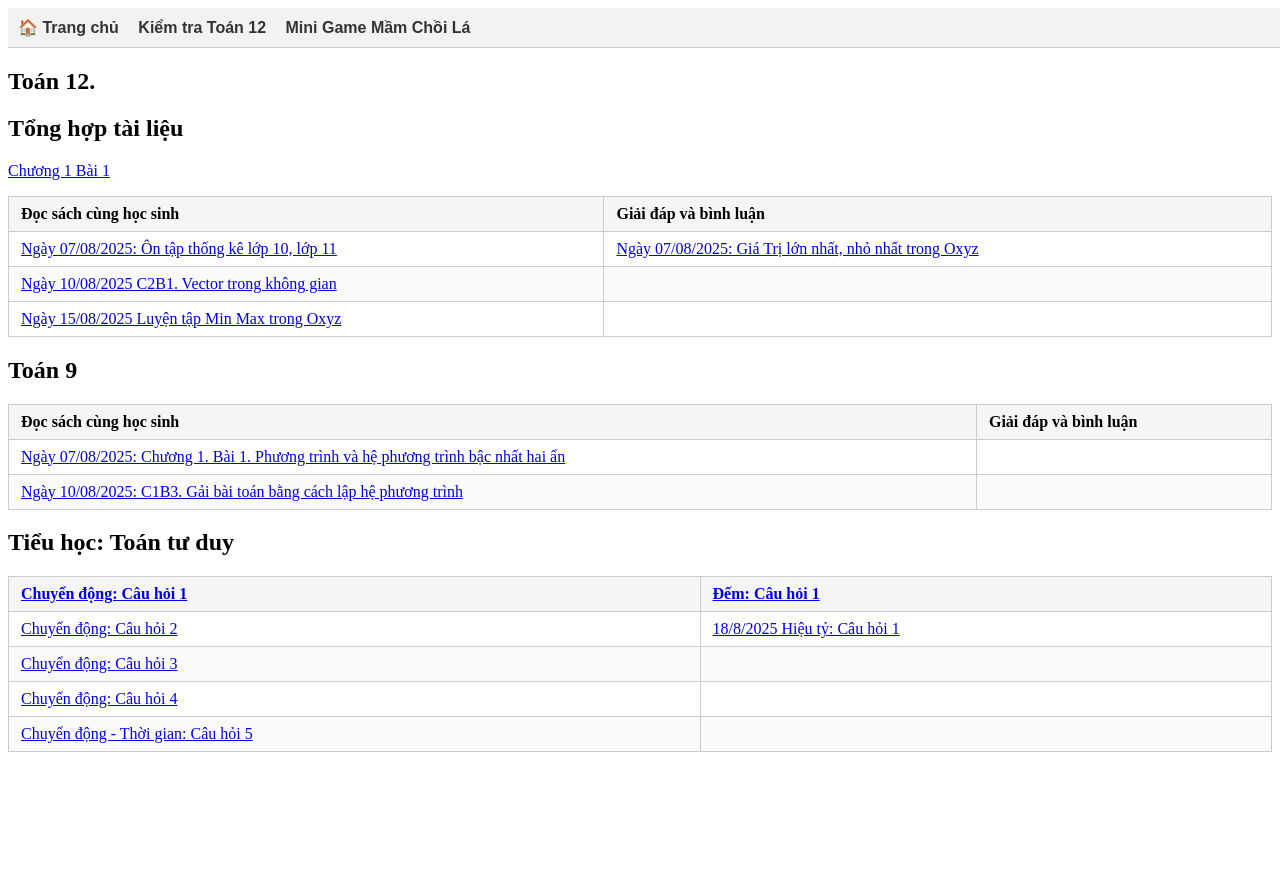
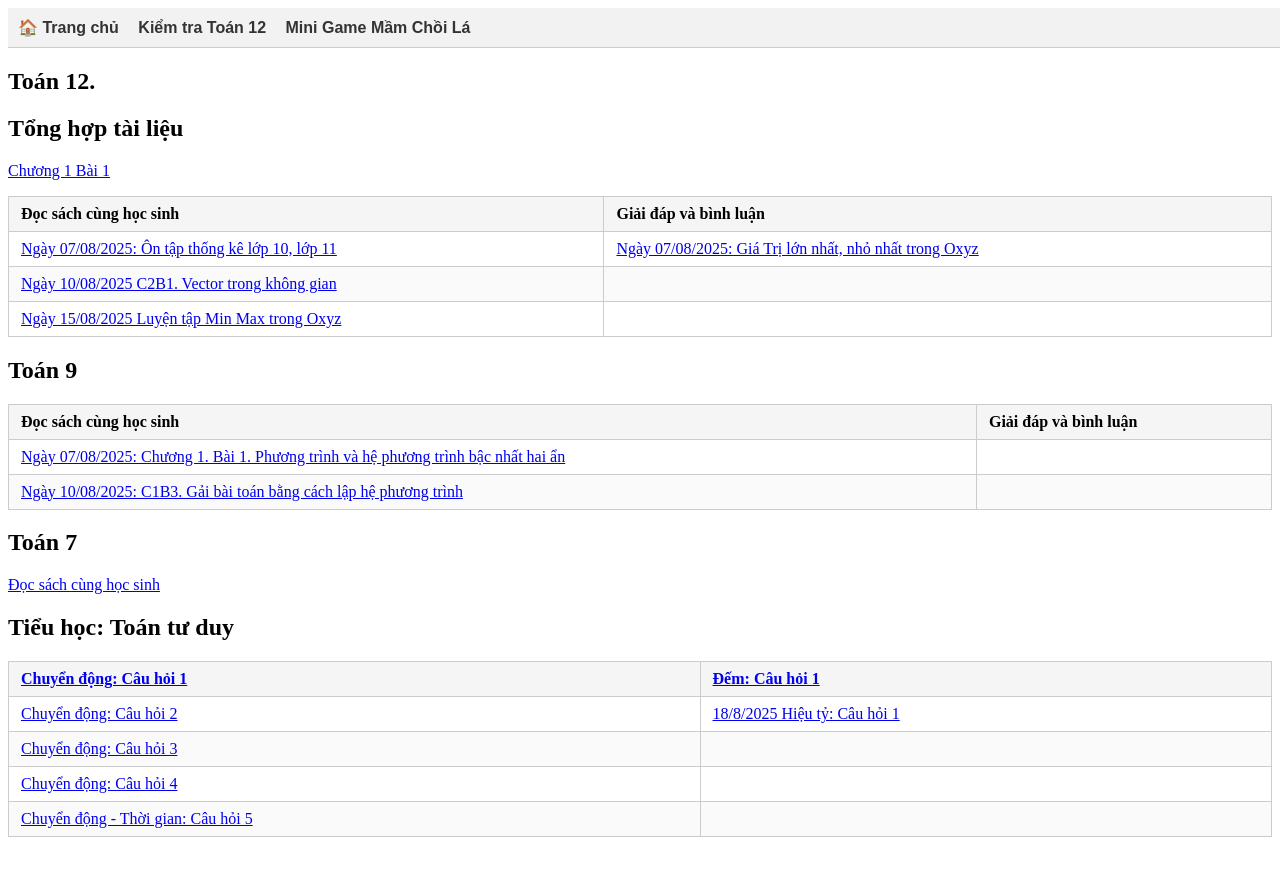
Before and after one commit to NguyenMuoiVN1988/publicstudyrepo, a Jekyll site: the page built from index.md, in a window 1280 px wide. Shown: the top 876 px of the page. Built offline with Jekyll 4.4.1, drawn with Linux system fonts in a browser that asks for light colours; our own code applies the rules of GitHub Pages for plain Markdown files.

Commit message:
Update index.md

```diff
--- a/index.md
+++ b/index.md
@@ -20,6 +20,9 @@ title: "Public Study"
 | [Ngày 07/08/2025: Chương 1. Bài 1. Phương trình và hệ phương trình bậc nhất hai ẩn](T9/C1B1.md)| |
 | [Ngày 10/08/2025: C1B3. Gải bài toán bằng cách lập hệ phương trình](T9/T9C1Ba3.md)| |
 
+## Toán 7
+[Đọc sách cùng học sinh](T7/DocCungHST7.md)
+
 ## Tiểu học: Toán tư duy
 
 |[Chuyển động: Câu hỏi 1](Tieuhoc/TuduyQuestion1.md)| [Đếm: Câu hỏi 1](Tieuhoc/TieuHocDemQuestion1.md)|
```
